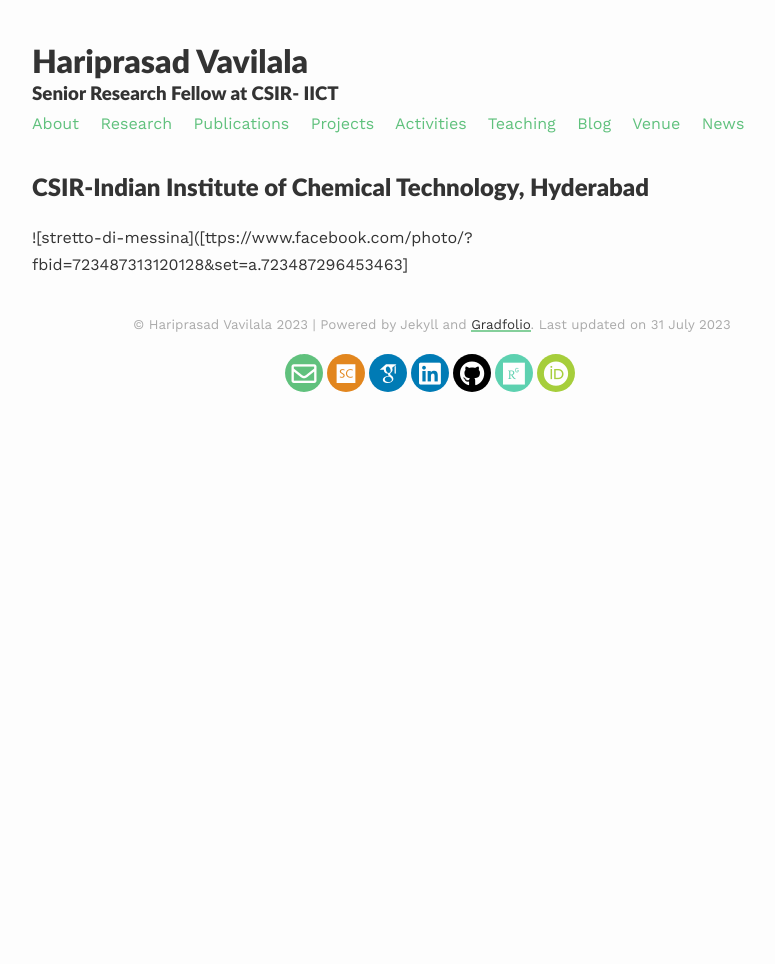
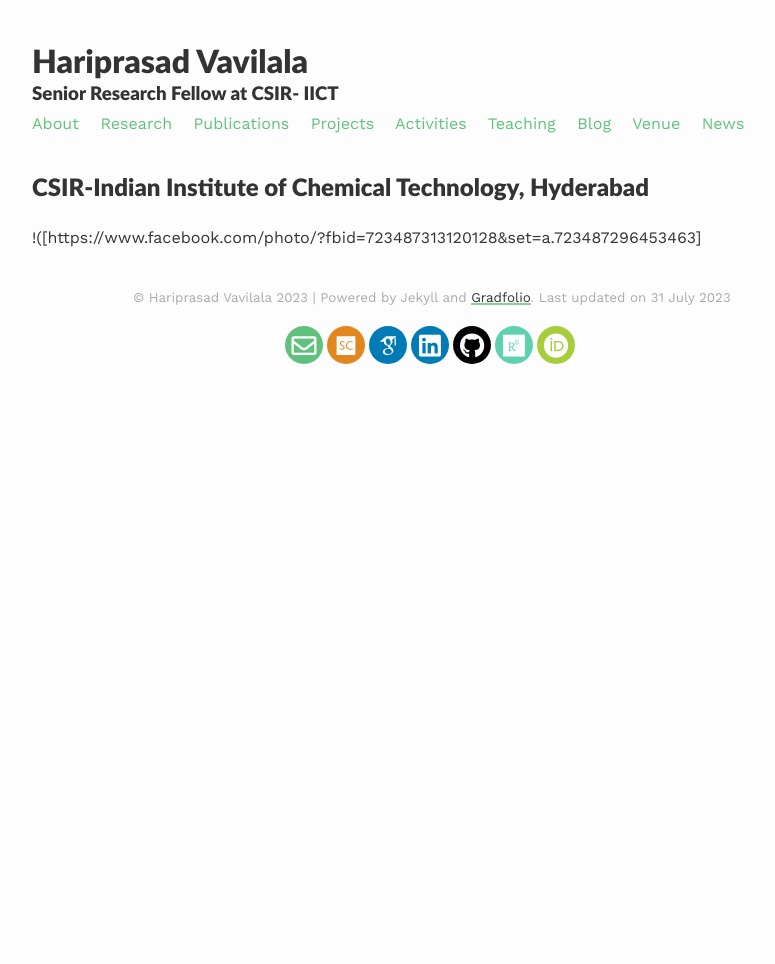
Before and after one commit to hari-stats/CV, a Jekyll site: the page built from _pages/venue.md, in a window 1280 px wide. Shown: the whole page, without its empty margins (208-983 px from the left). Built offline with Jekyll 4.4.1, drawn with Linux system fonts in a browser that asks for light colours; nearby versions of some CDN libraries; some web fonts are replaced.

Commit message:
Update venue.md

```diff
--- a/_pages/venue.md
+++ b/_pages/venue.md
@@ -7,4 +7,4 @@ published: true
 
 ## CSIR-Indian Institute of Chemical Technology, Hyderabad
 
-![stretto-di-messina]([ttps://www.facebook.com/photo/?fbid=723487313120128&set=a.723487296453463]
+!([https://www.facebook.com/photo/?fbid=723487313120128&set=a.723487296453463]
```
